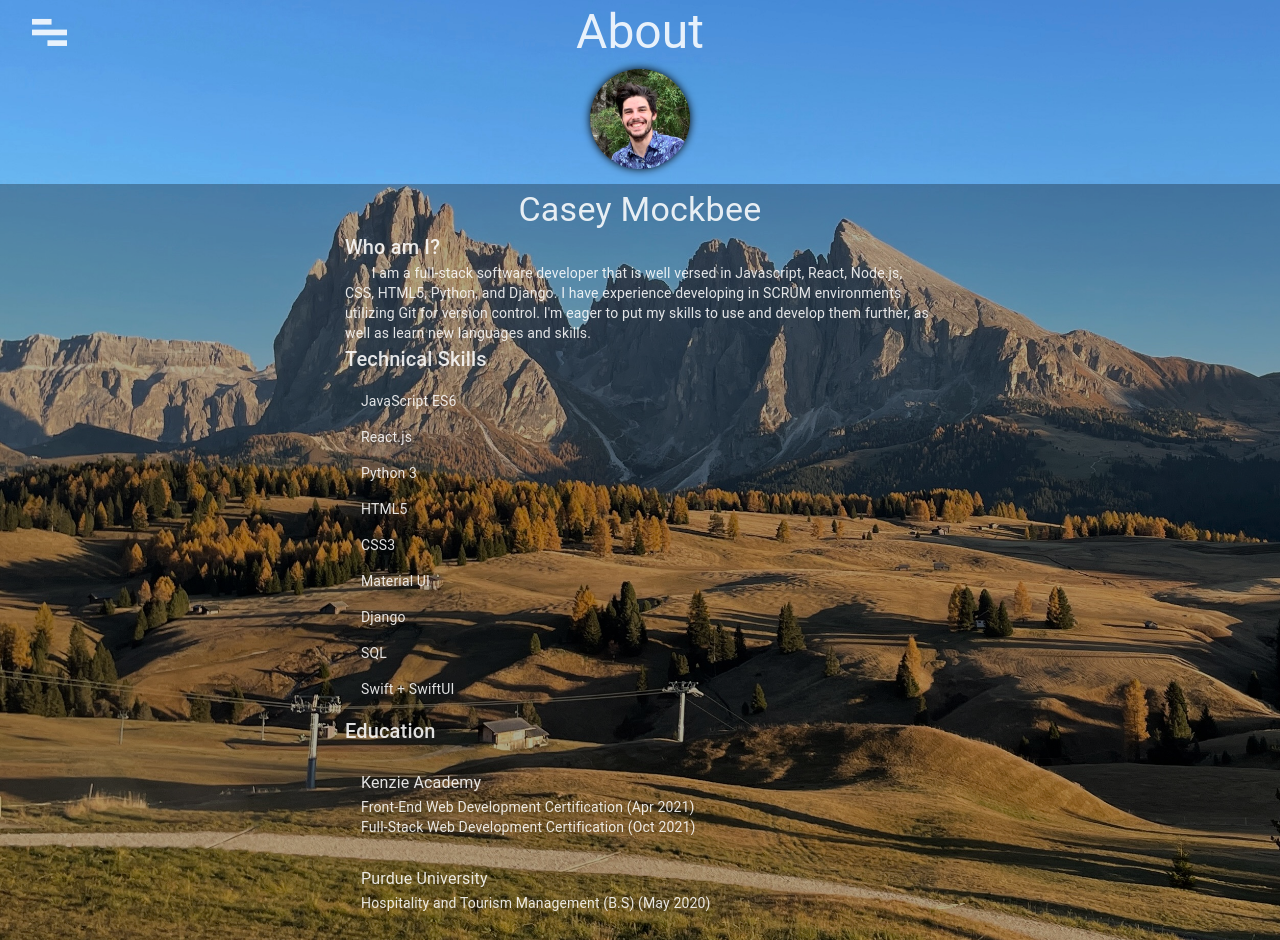
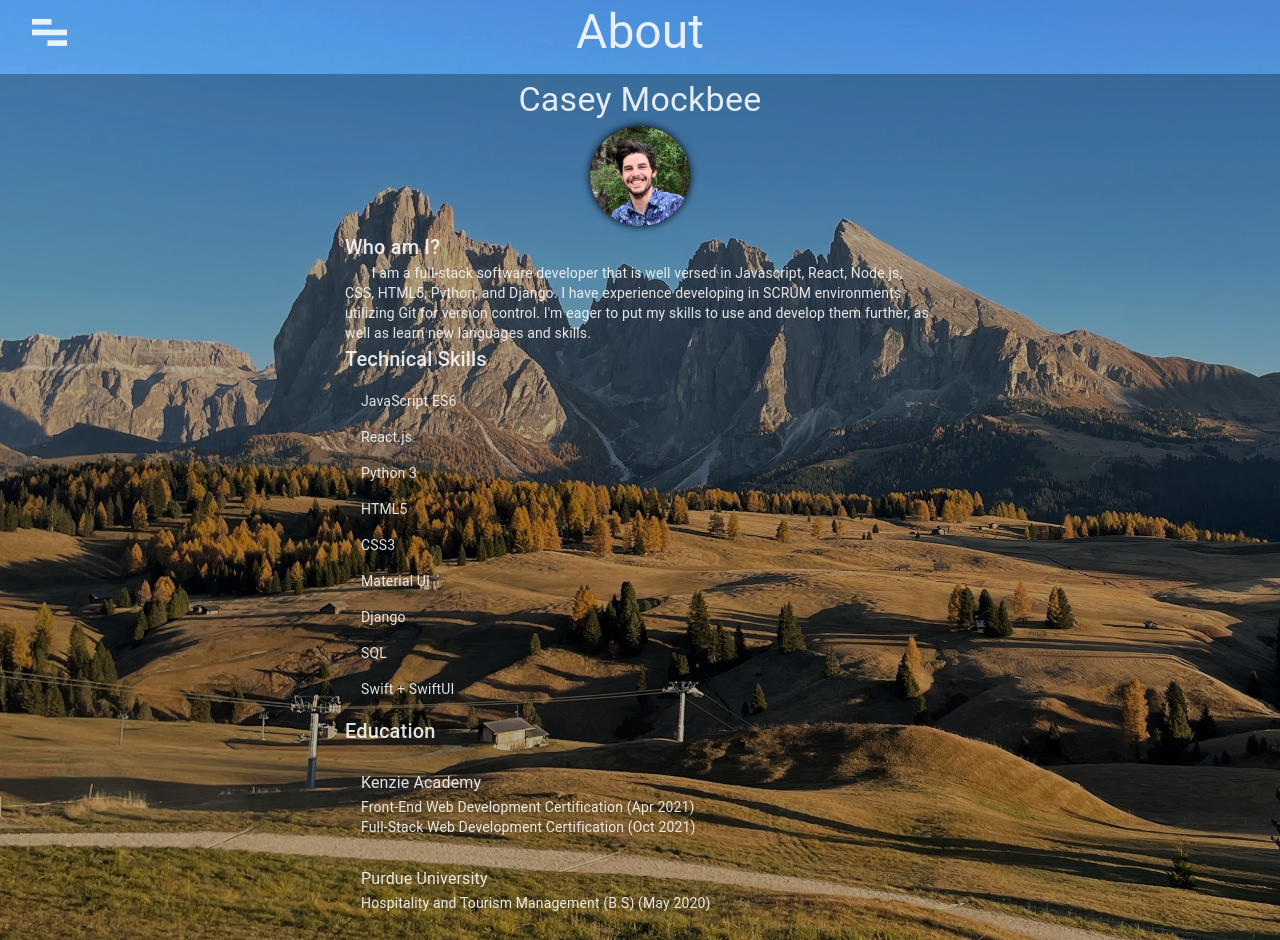
Before and after one commit to caseymockbee97/portfolio, a React (Create React App) app: page / in a window 1280 px wide. Built offline with nearby package versions, Linux system fonts and the light colour scheme.

Commit message:
Changed the placement of the photo on the About page.

```diff
--- a/src/views/AboutView.jsx
+++ b/src/views/AboutView.jsx
@@ -33,13 +33,17 @@ export default function AboutView(props) {
   }, [setAppBarTitle]);
   return (
     <div>
-      <Box className={classes.imageContainer}>
-        <img src={profileImage} alt="Casey Mockbee" className={classes.image} />
-      </Box>
       <TextBoxComponent>
         <Typography align="center" variant="h4" component="h2">
           Casey Mockbee
         </Typography>
+        <Box className={classes.imageContainer}>
+          <img
+            src={profileImage}
+            alt="Casey Mockbee"
+            className={classes.image}
+          />
+        </Box>
         <Typography
           align="left"
           className={classes.marginTop}
```
